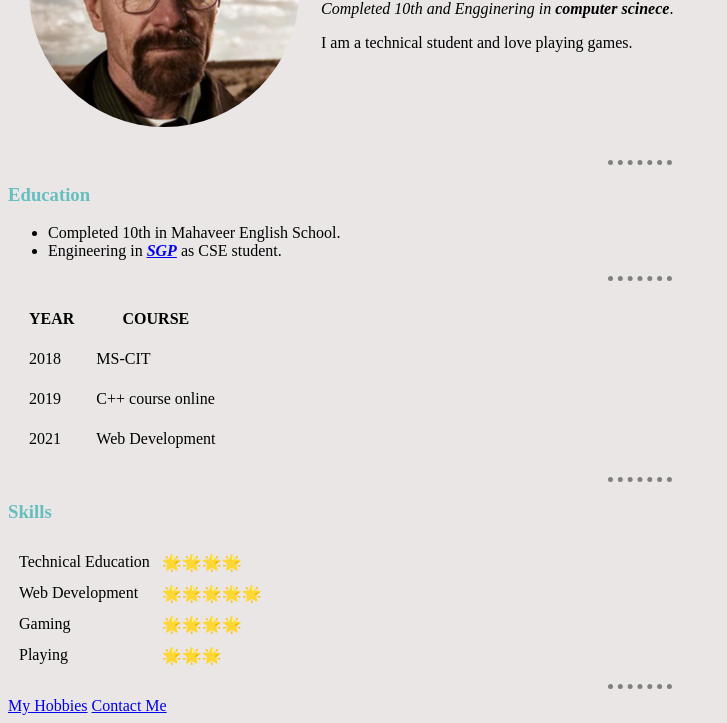
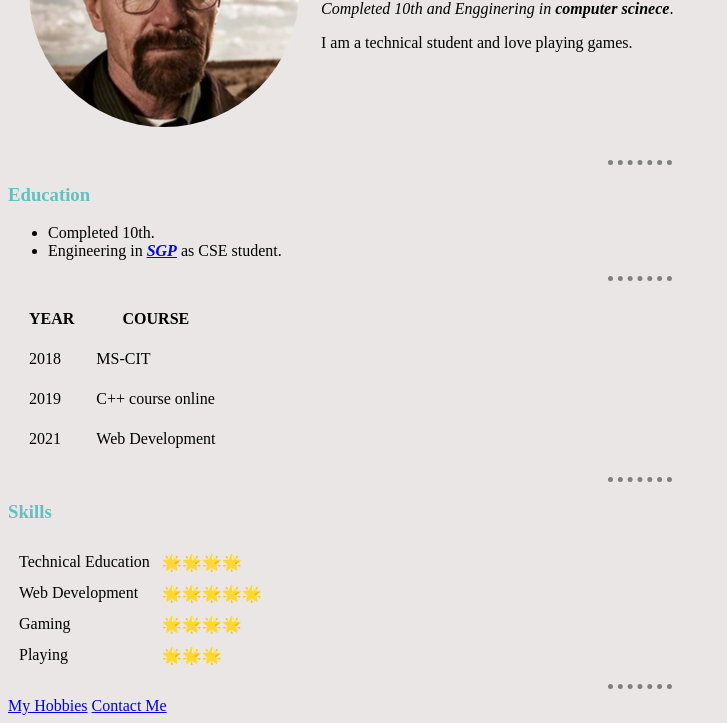
Before and after one commit to Shri8055/cv, a plain HTML site: page index.html in a window 1280 px wide. Shown: the part 172-895 px from the top of the page, without its empty margins (0-727 px from the left). Drawn offline with Linux system fonts and the light colour scheme.

Commit message:
Update index.html

```diff
--- a/index.html
+++ b/index.html
@@ -18,7 +18,7 @@
 	<hr width="99%">
 	<h3>Education</h3>
 	<ul>
-		<li>Completed 10th in Mahaveer English School.</li>
+		<li>Completed 10th.</li>
 		<li>Engineering in <b><i><a href="http://www.sgipolytechnic.in/">SGP</a></i></b> as CSE student.</li>
 	</ul>
 	<hr width="99%">
```
